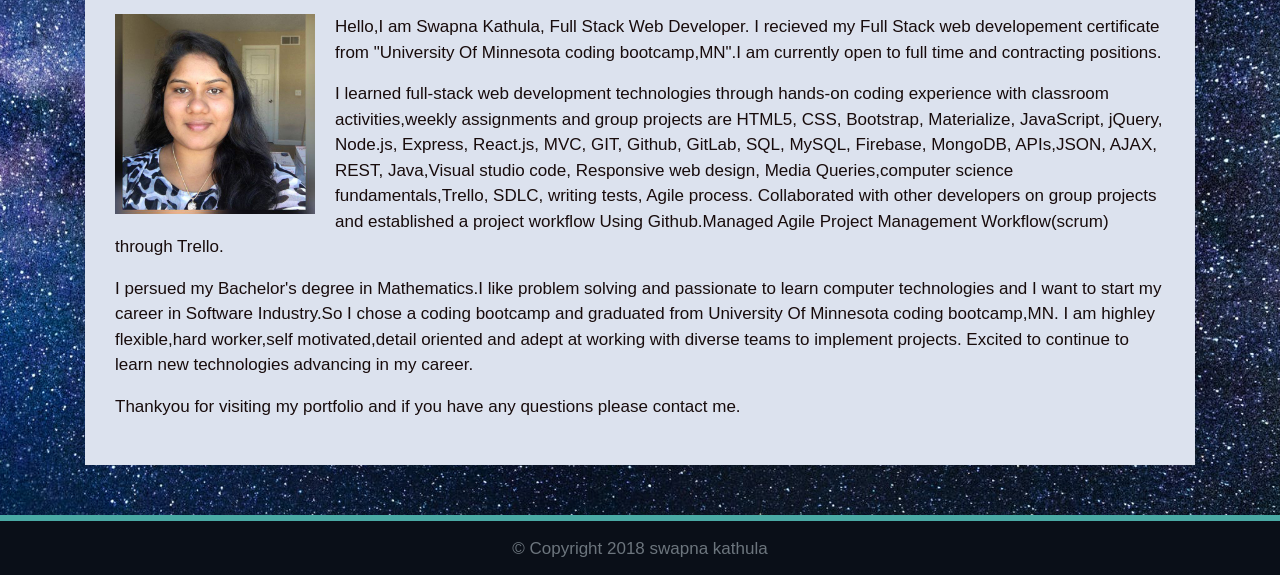
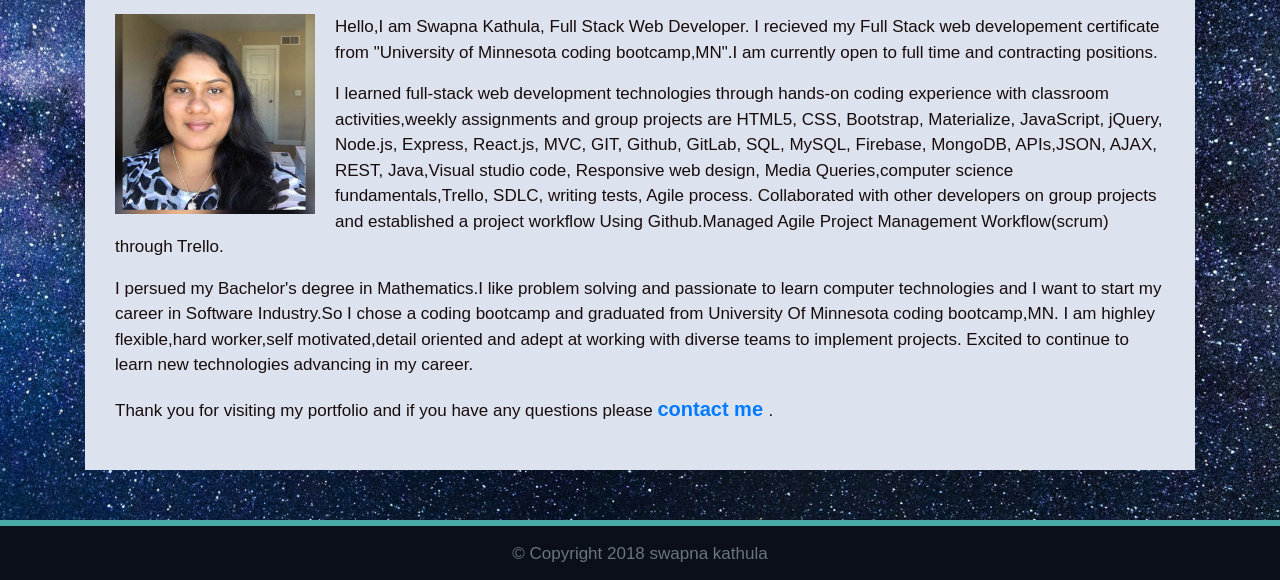
Before and after one commit to swapnakathula/Bootstrap-portfolio, a plain HTML site: page about.html in a window 1280 px wide. Shown: the part 248-828 px from the top of the page. Drawn offline with nearby package versions, Linux system fonts and the light colour scheme.

Commit message:
added link to contact me

```diff
--- a/about.html
+++ b/about.html
@@ -65,7 +65,7 @@
           <img src="assets/imgs/swapna.jpg" alt="" id="about-image" />
           <p>
               Hello,I am Swapna Kathula, Full Stack Web Developer.  I recieved my Full Stack web developement
-              certificate from "University Of Minnesota coding bootcamp,MN".I am currently open to full time and contracting positions.</p>
+              certificate from "University of Minnesota coding bootcamp,MN".I am currently open to full time and contracting positions.</p>
               <p>
               I learned full-stack web development technologies through hands-on coding experience  with classroom activities,weekly assignments and group projects are
      HTML5, CSS, Bootstrap, Materialize, JavaScript,  jQuery,  Node.js,  Express, React.js, MVC, GIT,  Github,  GitLab, SQL, MySQL, Firebase, MongoDB,
@@ -76,12 +76,11 @@
      I persued my Bachelor's degree in Mathematics.I like problem solving and passionate to learn computer technologies and I want to start my career in Software Industry.So I chose a
      coding bootcamp and graduated from University Of Minnesota coding bootcamp,MN.
      I am highley flexible,hard worker,self motivated,detail oriented and
-
-              adept at working with diverse teams to implement projects. Excited to continue to learn new technologies advancing in my career.
+     adept at working with diverse teams to implement projects. Excited to continue to learn new technologies advancing in my career.
   </p>
 
      <p>
-     Thankyou for visiting my portfolio and if you have any questions please contact me.
+     Thank you for visiting my portfolio and if you have any questions please <a href="contact.html">contact me </a>.
 
               </p>
         </article>
```
Also changed, not shown: portfolio.html (+1 -1 lines).
